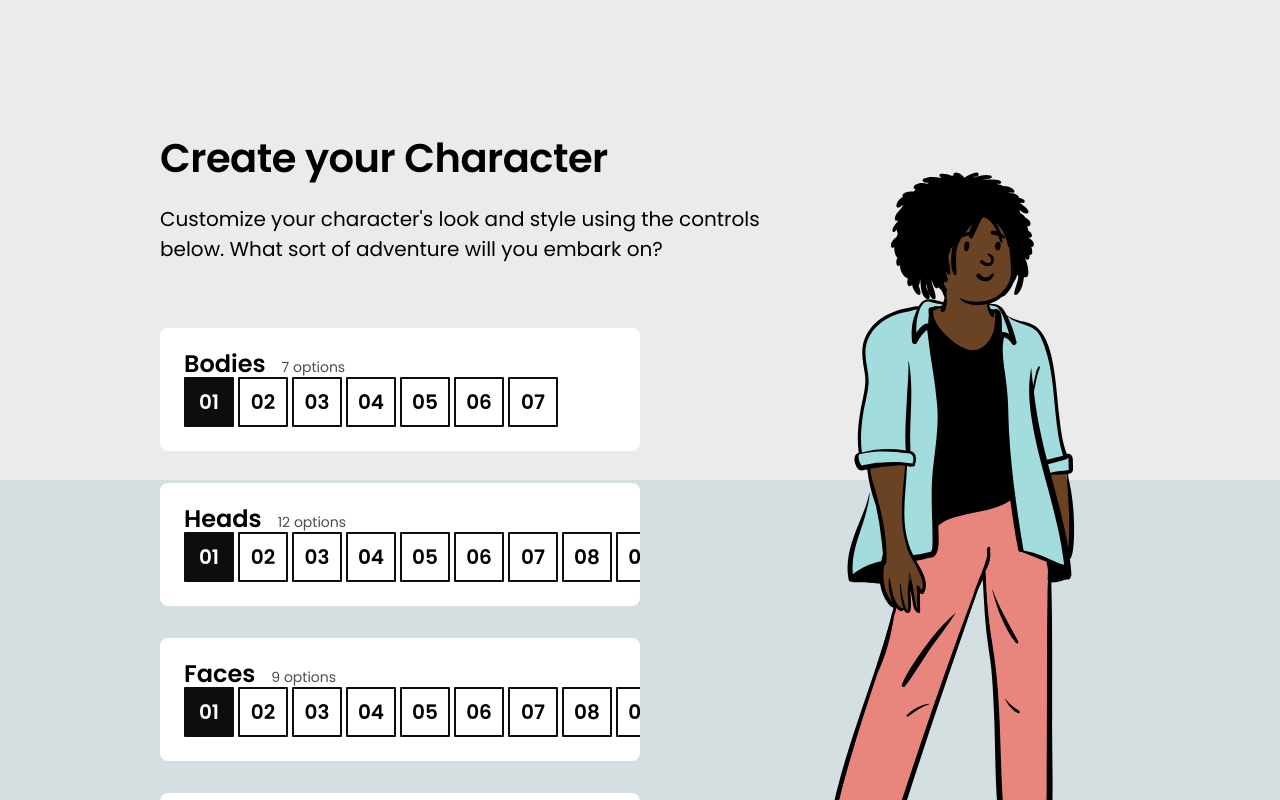
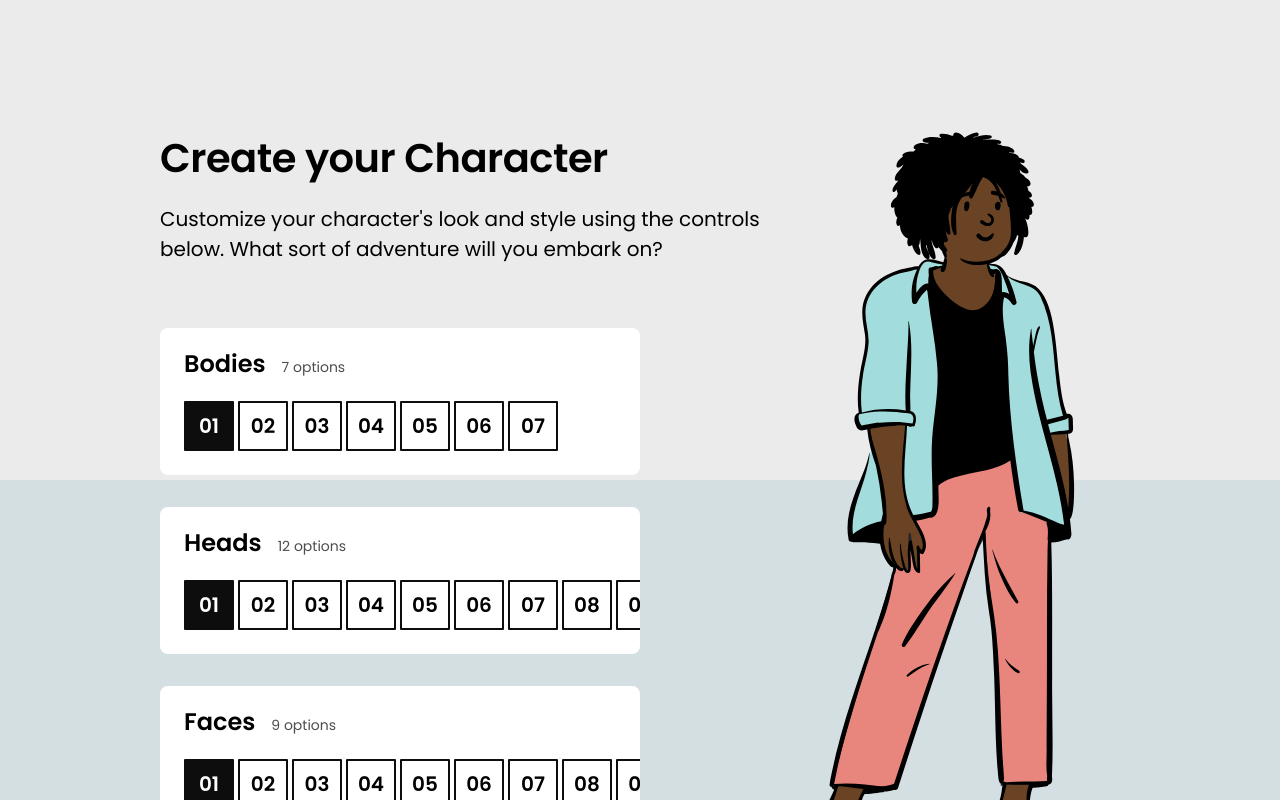
Before and after one commit to kdjordan/jwc, a React (Create React App) app in the folder character-creator-main/: page / in a window 1280 px wide. Shown: the top 800 px of the page. Built offline with nearby package versions, Linux system fonts and the light colour scheme.

Commit message:
button row fix

```diff
--- a/character-creator-main/src/components/ButtonRow/ButtonRow.module.css
+++ b/character-creator-main/src/components/ButtonRow/ButtonRow.module.css
@@ -1,2 +1,8 @@
 .buttonRow {
+    white-space: nowrap;
+    overflow: auto;
+    margin-left: -24px;
+    margin-right: -24px;
+    margin-bottom: -24px;
+    padding: 24px;
 }
--- a/character-creator-main/src/components/Character/Character.module.css
+++ b/character-creator-main/src/components/Character/Character.module.css
@@ -2,6 +2,6 @@
   /* Fill the available container height */
   height: 100%;
   position: fixed;
-  top: 20%;
+  top: 15%;
   left: 60%;
 }
--- a/character-creator-main/src/components/ControlPane/ControlPane.module.css
+++ b/character-creator-main/src/components/ControlPane/ControlPane.module.css
@@ -10,8 +10,6 @@
     to deal with it yet!
   */
   margin-bottom: 32px;
-  white-space: nowrap;
-  overflow-x: scroll;
 }
 
 .title {
```
